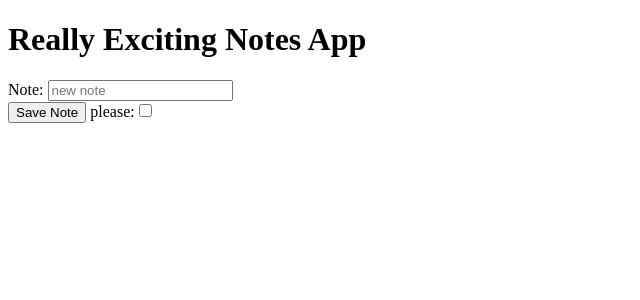
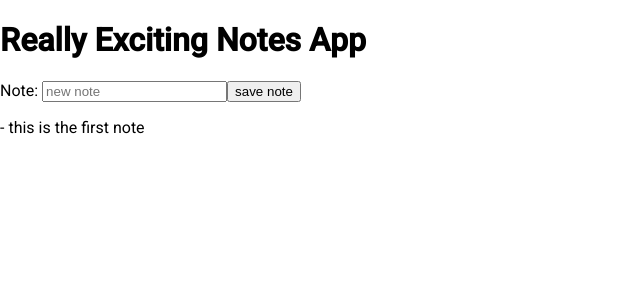
Before and after one commit to noah-bonnema/project1, an Angular app: page / in a window 1280 px wide. Shown: the top 300 px of the page, without its empty margins (0-640 px from the left). Built offline with nearby package versions, Linux system fonts and the light colour scheme.

Commit message:
these are my newest changes

```diff
--- a/angular.json
+++ b/angular.json
@@ -25,6 +25,7 @@
               "src/assets"
             ],
             "styles": [
+              "@angular/material/prebuilt-themes/pink-bluegrey.css",
               "src/styles.css"
             ],
             "scripts": []
@@ -87,6 +88,7 @@
               "src/assets"
             ],
             "styles": [
+              "@angular/material/prebuilt-themes/pink-bluegrey.css",
               "src/styles.css"
             ],
             "scripts": []
--- a/package.json
+++ b/package.json
@@ -11,10 +11,12 @@
   "private": true,
   "dependencies": {
     "@angular/animations": "^16.0.0",
+    "@angular/cdk": "^16.0.1",
     "@angular/common": "^16.0.0",
     "@angular/compiler": "^16.0.0",
     "@angular/core": "^16.0.0",
     "@angular/forms": "^16.0.0",
+    "@angular/material": "^16.0.1",
     "@angular/platform-browser": "^16.0.0",
     "@angular/platform-browser-dynamic": "^16.0.0",
     "@angular/router": "^16.0.0",
--- a/src/app/app.component.html
+++ b/src/app/app.component.html
@@ -1,17 +1,23 @@
 <div>
   <h1>{{ title }}</h1>
-  <form (ngSubmit)="onSubmit()">
+  <form>
     <div>
       <label for="text"> Note: </label>
       <input
         type="text"
-        name="text"
+        name="input-text"
         placeholder="new note"
+        #txt
       />
+      <button  (click)="addNote(txt)"> save note </button>
+
+
     </div>
-    <input type="submit" value="Save Note" />
-    <label for="checkbox"> please:</label>
-  <input type="checkbox" />
+
   </form>
+  <p>
+    {{text}}
+  </p>
+
 
 </div>
--- a/src/app/app.component.ts
+++ b/src/app/app.component.ts
@@ -1,16 +1,30 @@
 import { Component, EventEmitter, Input, Output } from '@angular/core';
+import {MatButtonModule} from '@angular/material/button';
+import {MatButtonToggleModule} from '@angular/material/button-toggle';
+
 
 @Component({
   selector: 'app-root',
   templateUrl: './app.component.html',
   styleUrls: ['./app.component.css']
 })
+
+
+
 export class AppComponent {
   title = 'Really Exciting Notes App';
-  text!: string;
+  text = "- this is the first note";
+name: any;
 
-  onSubmit() {
-    alert(this.text);
+
+  getTextBoxVal(item: any) {
+    alert(item.value);
+
   }
 
+  addNote(item: any){
+   this.text = this.text + "\n-"+ item.value
+  }
+
+
 }
--- a/src/app/app.module.ts
+++ b/src/app/app.module.ts
@@ -4,10 +4,11 @@
 import { AppComponent } from './app.component';
 import { ComponentsComponent } from './components/components.component';
 
+
 @NgModule({
   declarations: [
     AppComponent,
-    ComponentsComponent
+    ComponentsComponent,
   ],
   imports: [
     BrowserModule
--- a/src/index.html
+++ b/src/index.html
@@ -6,6 +6,9 @@
   <base href="/">
   <meta name="viewport" content="width=device-width, initial-scale=1">
   <link rel="icon" type="image/x-icon" href="favicon.ico">
+  <link rel="preconnect" href="https://fonts.gstatic.com">
+  <link href="https://fonts.googleapis.com/css2?family=Roboto:wght@300;400;500&display=swap" rel="stylesheet">
+  <link href="https://fonts.googleapis.com/icon?family=Material+Icons" rel="stylesheet">
 </head>
 <body>
   <app-root></app-root>
--- a/src/styles.css
+++ b/src/styles.css
@@ -1 +1,4 @@
 /* You can add global styles to this file, and also import other style files */
+
+html, body { height: 100%; }
+body { margin: 0; font-family: Roboto, "Helvetica Neue", sans-serif; }
```
Also changed, not shown: 1 other file (tests, documents, lock files or other folders).
